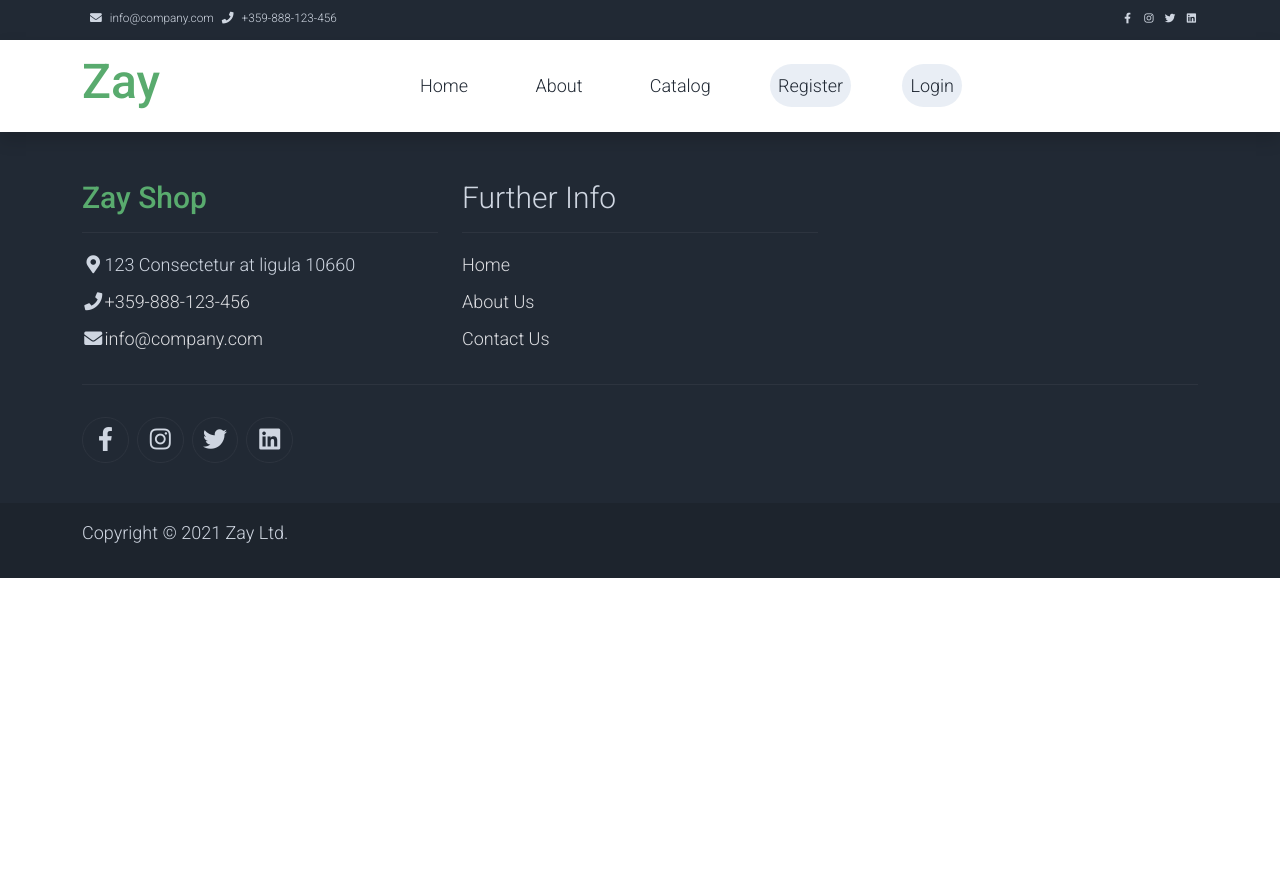
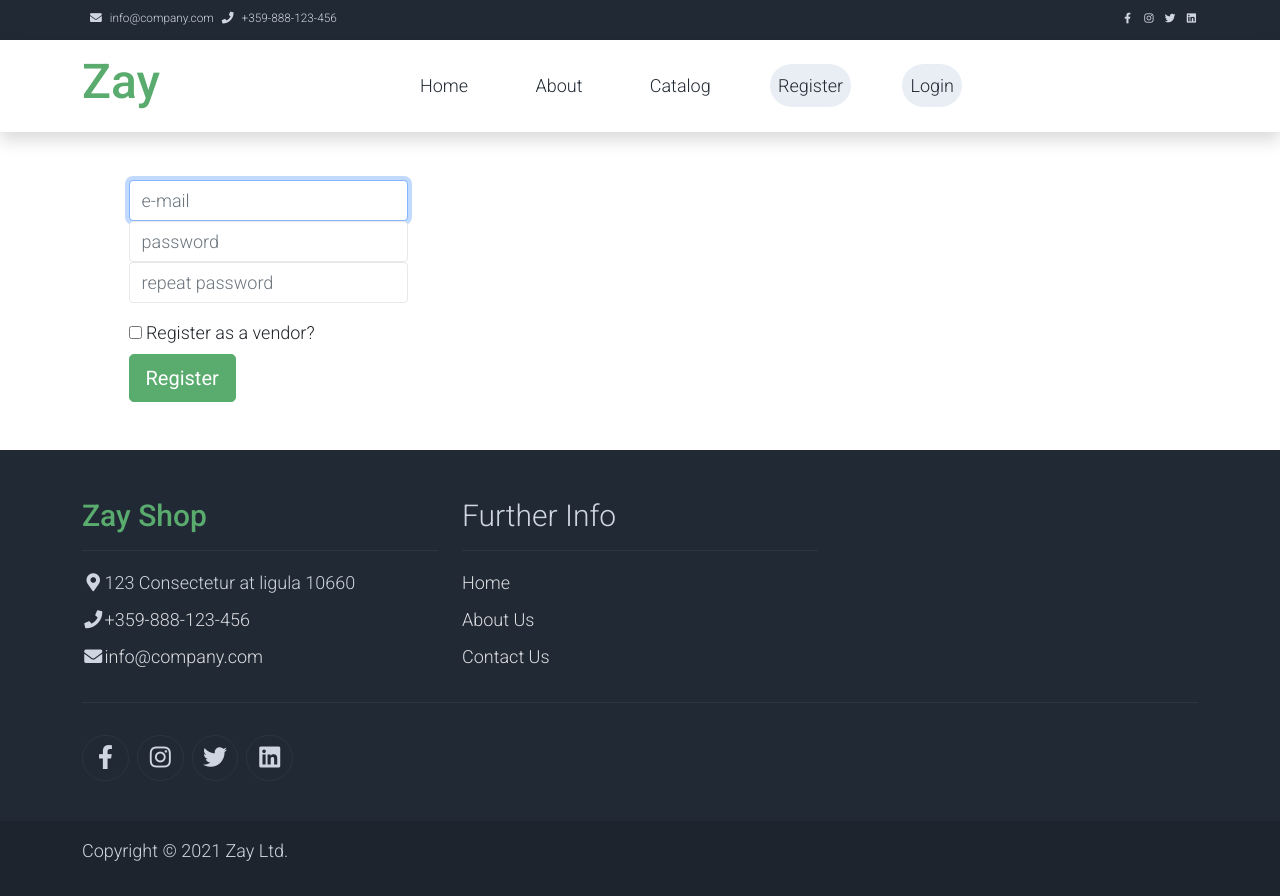
Before and after one commit to Dimitar-Stoimenov/react-softuni-project, a React (Create React App) app: page /register in a window 1280 px wide. Before the commit the page ends 800 px from the top, so only its background shows below. Built offline with nearby package versions, Linux system fonts and the light colour scheme.

Commit message:
add register component

```diff
--- a/src/App.js
+++ b/src/App.js
@@ -5,6 +5,7 @@ import { AuthContext } from './contexts/AuthContext';
 import TopPageInfo from "./components/TopPageInfo/TopPageInfo";
 import Footer from "./components/Footer/Footer";
 import Login from "./components/Login/Login";
+import Register from "./components/Register/Register";
 import NavigationBar from "./components/NavigationBar/NavigationBar";
 import BestSellers from "./components/BestSellers/BestSellers";
 import MainPicture from "./components/MainPicture/MainPicture";
@@ -45,6 +46,7 @@ function App() {
 						}
 					/>
 					<Route path="/login" element={<Login />} />
+					<Route path="/register" element={<Register />} />
 				</Routes>
 
 				<Footer />
--- /dev/null
+++ b/src/components/Register/Register.js
@@ -0,0 +1,66 @@
+import { useContext } from 'react';
+import { useNavigate } from 'react-router-dom';
+
+import { AuthContext } from '../../contexts/AuthContext';
+
+import * as authService from '../../services/authService';
+
+const Register = () => {
+    const { login } = useContext(AuthContext);
+    const navigate = useNavigate();
+
+    // const onLoginHandler = (e) => {
+    //     e.preventDefault();
+
+    //     let formData = new FormData(e.currentTarget);
+
+    //     let email = formData.get('email');
+    //     let password = formData.get('password');
+
+    //     authService.login(email, password)
+    //         .then((authData) => {
+    //             login(authData);
+
+    //             navigate('/dashboard');
+    //         })
+    //         .catch(err => {
+    //             //TODO: show notification
+    //             console.log(err.message);
+    //         })
+    // };
+
+    return (
+        <div className="container py-5">
+            <div className="col-md-4 col-md-offset-4">
+                <form className="col-md-9 m-auto" method="POST" role="form">
+                    <div className="row">
+                        <div class="form-group">
+                            <input class="form-control" autoFocus placeholder="e-mail" name="email" type="text" />
+                        </div>
+                        <div class="form-group">
+                            <input class="form-control" placeholder="password" name="password" type="password" />
+                        </div>
+                        <div class="form-group">
+                            <input class="form-control" placeholder="repeat password" name="repass" type="password" />
+                        </div>
+                    </div>
+
+                    <div class="checkbox">
+			    	    	<label>
+                                <p></p>
+			    	    		<input name="vendor" type="checkbox"/> Register as a vendor?
+			    	    	</label>
+			    	    </div>
+
+                    <div className="row">
+                        <div className="col text-start mt-2">
+                            <button type="submit" className="btn btn-success btn-lg px-3">Register</button>
+                        </div>
+                    </div>
+                </form>
+            </div>
+        </div>
+    );
+}
+
+export default Register;
```
